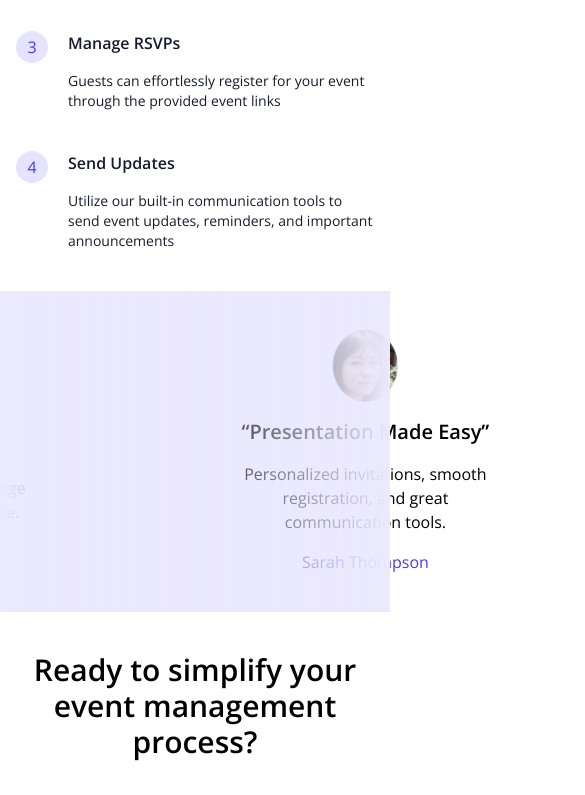
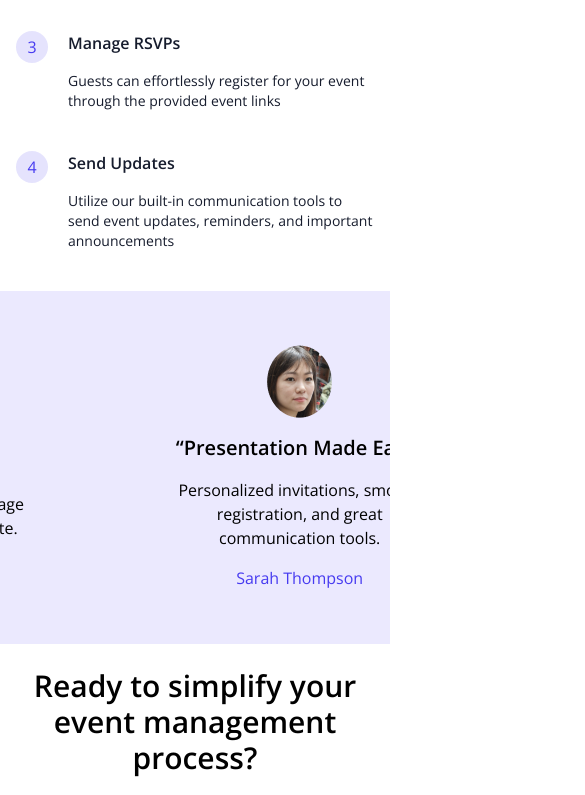
Before and after one commit to Areebah-snow/adch-group-5, a React (Vite) app: page / in a window 390 px wide. Shown: the part 3572-4367 px from the top of the page, 585 px wide, since content can reach past the window. Built offline with nearby package versions, Linux system fonts and the light colour scheme; no server answers.

Commit message:
Fixed Responsiveness

```diff
--- a/src/App.css
+++ b/src/App.css
@@ -31,30 +31,22 @@ body {
   border-radius: 80%;
   color: #473bf0;
 }
-.testimonial-container::before,
-.testimonial-container::after {
-  content: "";
-  width: 15em;
-  height: 100%;
-  z-index: 100;
-  position: absolute;
-}
-.testimonial-container::before {
-  left: 0;
-  background: linear-gradient(to left, transparent, #ebe9fd);
-}
-.testimonial-container::after {
-  right: 0;
-  background: linear-gradient(to right, transparent, #ebe9fd);
-}
+
 .testimonial-container:hover > .test-con {
   animation-play-state: paused;
 }
 .test-con {
-  animation: slide 35s infinite linear;
+  animation: slideLg 35s infinite linear;
 }
-
-@keyframes slide {
+@keyframes slideMd {
+  from {
+    transform: translateX(0);
+  }
+  to {
+    transform: translateX(calc(-100% - 80px));
+  }
+}
+@keyframes slideLg {
   from {
     transform: translateX(0);
   }
@@ -62,3 +54,27 @@ body {
     transform: translateX(calc(-100% - 144px));
   }
 }
+
+@media (max-width: 768px) {
+  .test-con {
+    animation: slideMd 30s infinite linear;
+  }
+}
+@media (min-width: 768px) {
+  .testimonial-container::before,
+  .testimonial-container::after {
+    content: "";
+    width: 15em;
+    height: 100%;
+    z-index: 100;
+    position: absolute;
+  }
+  .testimonial-container::before {
+    left: 0;
+    background: linear-gradient(to left, transparent, #ebe9fd);
+  }
+  .testimonial-container::after {
+    right: 0;
+    background: linear-gradient(to right, transparent, #ebe9fd);
+  }
+}
--- a/src/Components/HowItWorks.jsx
+++ b/src/Components/HowItWorks.jsx
@@ -36,7 +36,7 @@ export default function HowItWorks() {
           width={"579.55px"}
           height={"388.07px"}
         />
-        <div className="steps flex flex-col gap-10 ">
+        <div className="steps flex flex-col justify-center items-center gap-10 md:w-min">
           {steps.map((step, i) => (
             <Step key={i} num={i + 1} header={step.header} text={step.text} />
           ))}
--- a/src/Components/Testimonial.jsx
+++ b/src/Components/Testimonial.jsx
@@ -1,3 +1,4 @@
+/* eslint-disable react/prop-types */
 import userPic1 from "../assets/Oval.png";
 import userPic2 from "../assets/Oval2.png";
 import userPic3 from "../assets/Oval3.png";
@@ -23,9 +24,9 @@ const userExps = [
 ];
 export default function Testimonials() {
   return (
-    <section className="testimonials bg-[#473BF01C]">
+    <section className="testimonials bg-[#473BF01C] overflow-hidden">
       <div className="testimonial-container my-4 md:p-24 flex items-center justify-evenly relative">
-        <div className="test-con flex gap-36 mr-36">
+        <TestCon>
           {userExps.map((exp, i) => (
             <UserExp
               key={i}
@@ -35,8 +36,8 @@ export default function Testimonials() {
               userName={exp.userName}
             />
           ))}
-        </div>
-        <div className="test-con flex gap-36 aria-hidden:">
+        </TestCon>
+        <TestCon>
           {userExps.map((exp, i) => (
             <UserExp
               key={i}
@@ -46,7 +47,7 @@ export default function Testimonials() {
               userName={exp.userName}
             />
           ))}
-        </div>
+        </TestCon>
       </div>
     </section>
   );
@@ -62,3 +63,10 @@ function UserExp({ header, text, img, userName }) {
     </div>
   );
 }
+function TestCon({ children }) {
+  return (
+    <div className="test-con flex gap-20 mr-20 lg:gap-36 lg:mr-36">
+      {children}
+    </div>
+  );
+}
```
